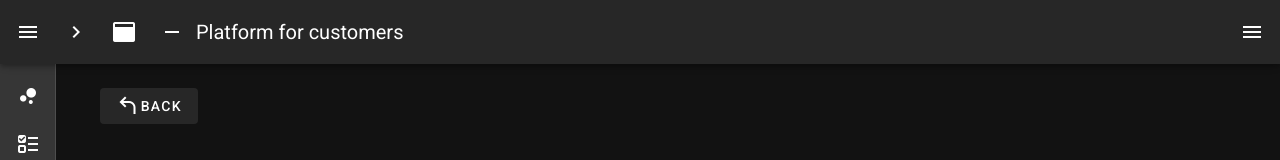
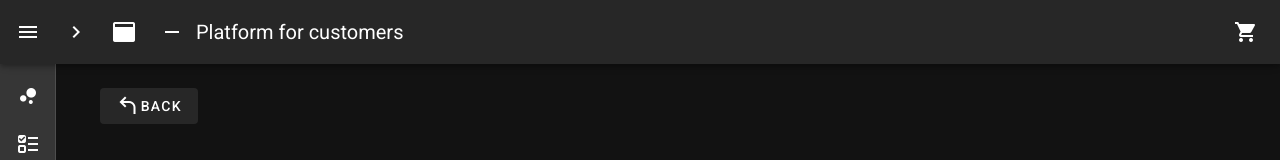
Before and after one commit to ilya-uryadov/pltfrm-app, a Nuxt app: page /catalog/6 in a window 1280 px wide. Shown: the top 160 px of the page. Built offline with nearby package versions, Linux system fonts and the light colour scheme.

Commit message:
added cart-avatar&badge

```diff
--- /dev/null
+++ b/components/cart_avatar.vue
@@ -0,0 +1,29 @@
+<template>
+  <div>
+    <v-badge
+      primary
+      overlap
+      :value="avatarInfo.value"
+      :content="avatarInfo.msg"
+    >
+      <v-avatar size="36" @click="$router.push('/cart')">
+        <v-icon dark> mdi-cart </v-icon>
+      </v-avatar>
+    </v-badge>
+  </div>
+</template>
+
+<script>
+export default {
+  computed: {
+    avatarInfo() {
+      return {
+        msg: this.$store.state.cart.list.length,
+        value: this.$store.state.cart.list.length > 0 ? 1 : 0,
+      }
+    },
+  },
+}
+</script>
+
+<style></style>
--- a/components/product_card.vue
+++ b/components/product_card.vue
@@ -93,7 +93,7 @@ export default {
     plusCount() {
       if (!this.good.count) {
         this.good.count++
-        // console.log(this.good)
+
         const ngood = {
           id: this.good.id,
           title: this.good.title,
@@ -107,7 +107,7 @@ export default {
       } else {
         this.good.count++
         const ind = this.$store.getters['cart/getCartIndexById'](this.good.id)
-        console.log(ind)
+
         if (ind !== -1) {
           this.$store.dispatch('cart/plusCountToCart', ind)
         } else {
--- a/layouts/default.vue
+++ b/layouts/default.vue
@@ -26,6 +26,7 @@
     </v-navigation-drawer>
     <v-app-bar :clipped-left="clipped" fixed app>
       <v-app-bar-nav-icon @click.stop="drawer = !drawer" />
+
       <v-btn icon @click.stop="miniVariant = !miniVariant">
         <v-icon>mdi-{{ `chevron-${miniVariant ? 'right' : 'left'}` }}</v-icon>
       </v-btn>
@@ -37,25 +38,14 @@
       </v-btn>
       <v-toolbar-title v-text="title" />
       <v-spacer />
-      <v-btn icon @click.stop="rightDrawer = !rightDrawer">
-        <v-icon>mdi-menu</v-icon>
-      </v-btn>
+      <cartavatar></cartavatar>
     </v-app-bar>
     <v-main>
       <v-container>
         <Nuxt />
       </v-container>
     </v-main>
-    <v-navigation-drawer v-model="rightDrawer" :right="right" temporary fixed>
-      <v-list>
-        <v-list-item @click.native="right = !right">
-          <v-list-item-action>
-            <v-icon light> mdi-repeat </v-icon>
-          </v-list-item-action>
-          <v-list-item-title>Switch drawer (click me)</v-list-item-title>
-        </v-list-item>
-      </v-list>
-    </v-navigation-drawer>
+
     <v-footer :absolute="!fixed" app>
       <span>&copy; {{ new Date().getFullYear() }} AKE Software Company</span>
     </v-footer>
@@ -63,12 +53,16 @@
 </template>
 
 <script>
+import cartavatar from '../components/cart_avatar.vue'
 export default {
+  components: {
+    cartavatar,
+  },
   data() {
     return {
       clipped: true,
       drawer: true,
-      fixed: true,
+      fixed: false,
       items: [
         {
           icon: 'mdi-chart-bubble',
--- a/pages/cart.vue
+++ b/pages/cart.vue
@@ -26,7 +26,6 @@
       <cartcard :goodprop="item"></cartcard>
     </v-col>
 
-
     <div>
       {{ cartInfo }}
     </div>
--- a/store/cart.js
+++ b/store/cart.js
@@ -1,17 +1,7 @@
 export const state = () => ({
-  count: 5,
-  cost: 2344,
-  list: [
-    // {
-    //   id: 8,
-    //   title: 'Игристое ',
-    //   subtitle: 'Шампанское , производство Россия, Краснодарский край',
-    //   src: 'https://bereg-cafe.ru/wp-content/uploads/Abrau-Dyurso-bryut-beloe.png',
-    //   count: 12,
-    //   price: 100,
-    //   summ: 1200,
-    // },
-  ],
+  // count: 5,
+  // cost: 2344,
+  list: [],
 })
 
 export const mutations = {
@@ -53,10 +43,13 @@ export const actions = {
 
 export const getters = {
   getCartInfo: (state) => {
-    const summ = state.list.length
+    let result = 0
+    state.list.forEach(function (num) {
+      result += num.summ
+    })
     return {
       count: state.list.length,
-      cost: summ,
+      cost: result,
       list: state.list,
     }
   },
```
